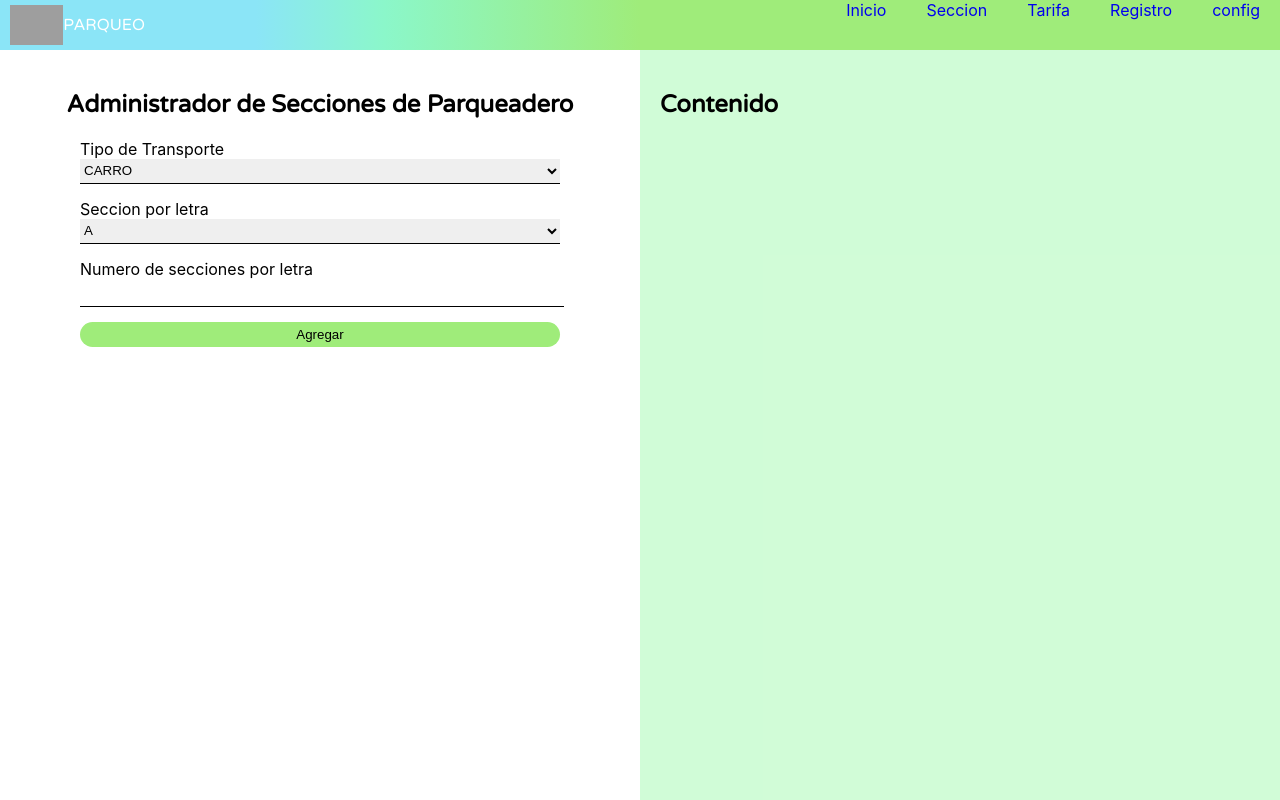
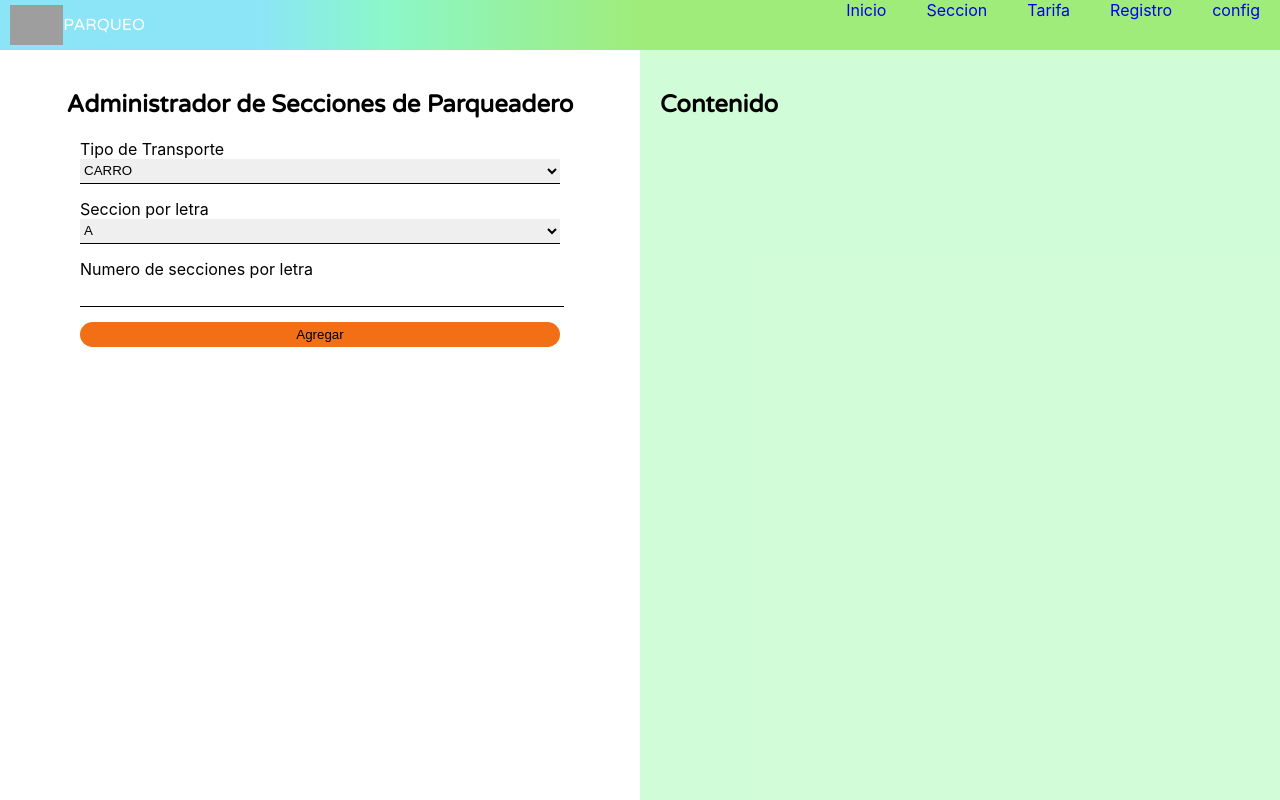
Before and after one commit to Dleonca/Parqueo-project, a React (Create React App) app: page / in a window 1280 px wide. In both pictures the pointer is over the button "Agregar". Built offline with nearby package versions, Linux system fonts and the light colour scheme; grey boxes are pictures that could not be loaded.

Commit message:
test commit

```diff
--- a/src/components/css-components/section.css
+++ b/src/components/css-components/section.css
@@ -26,7 +26,7 @@
     background-color: #8BE5F7;
 }
 .btn-section-form:hover{
-    background-color: #9FEC7A ;
+    background-color: hsl(24, 90%, 52%) ;
 }
 .box-izq , .box-der{
     width: 50%;
```
